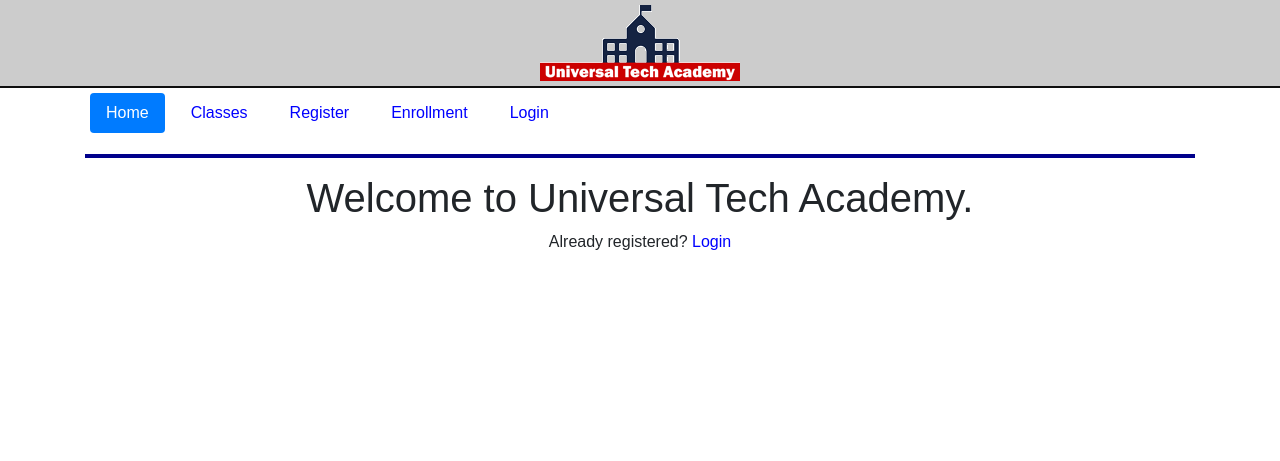
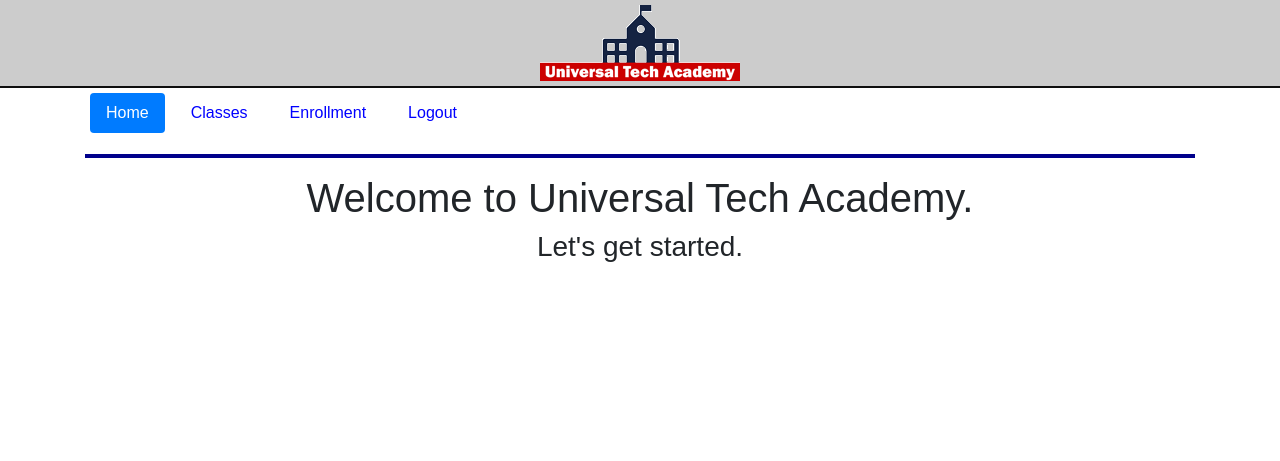
Before and after one commit to AndyFerrie/enrollment, a Flask app: page / in a window 1280 px wide. Shown: the top 461 px of the page. Run offline with Flask 3, Linux system fonts and the light colour scheme; the visitor is signed in with stand-in values (Sample User, id 1); some libraries are stand-ins or nearby versions.

Commit message:
Adds logout to nav

```diff
--- a/application/templates/includes/nav.html
+++ b/application/templates/includes/nav.html
@@ -17,16 +17,17 @@
             </li>
             <li class="nav-item">
                 <a
+                    href="{{ url_for('enrollment') }}"
+                    class="nav-link {% if enrollment %}active{% endif %}"
+                    >Enrollment</a
+                >
+            </li>
+            {% if not session["username"] %}
+            <li class="nav-item">
+                <a
                     href="{{ url_for('register') }}"
                     class="nav-link {% if register %}active{% endif %}"
                     >Register</a
-                >
-            </li>
-            <li class="nav-item">
-                <a
-                    href="{{ url_for('enrollment') }}"
-                    class="nav-link {% if enrollment %}active{% endif %}"
-                    >Enrollment</a
                 >
             </li>
             <li class="nav-item">
@@ -36,6 +37,11 @@
                     >Login</a
                 >
             </li>
+            {% else %}
+            <li class="nav-item">
+                <a href="{{ url_for('logout') }}" class="nav-link">Logout</a>
+            </li>
+            {% endif %}
         </ul>
     </nav>
     <hr style="clear: both" />
--- a/application/templates/index.html
+++ b/application/templates/index.html
@@ -3,7 +3,7 @@
     <div class="col-md-12 text-center">
         <h1>Welcome to Universal Tech Academy.</h1>
 
-        {% if login %}
+        {% if session["username"] %}
         <h3>Let's get started.</h3>
         {% else%}
         <p>
```
